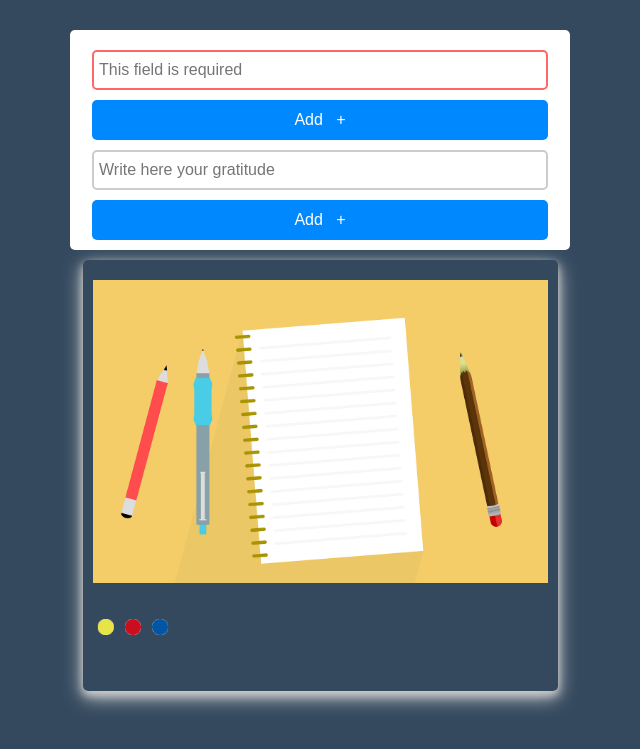
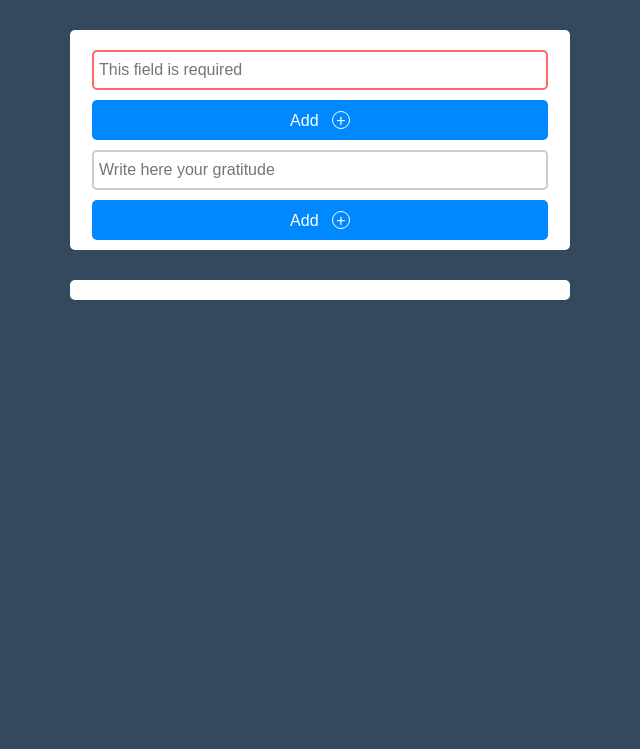
Before and after one commit to krystyna-lyn/bloom-app, a PHP site: page / in a window 1280 px wide. Shown: the top 749 px of the page, without its empty margins (320-960 px from the left). Run offline with PHP 8.4, Linux system fonts and the light colour scheme; tables that the repository leaves empty or names only in its code hold one stand-in row (values such as "Sample post").

Commit message:
update index.php; add db.php

```diff
--- a/css/style.css
+++ b/css/style.css
@@ -60,10 +60,77 @@ body {
     cursor: pointer;
 }
 
-.grat-item {
+.item {
     width: 95%;
     margin: 10px auto;
     padding: 20px 10px;
     box-shadow: 0 4px 8px 0 #ccc, 0 6px 20px 0 #ccc;
     border-radius: 5px;
 }
+
+.add-section button:hover {
+    box-shadow: 0 2px 2px 0 #ccc, 0 2px 3px 0 #ccc;
+    opacity: 0.7;
+}
+
+.add-section button span {
+    border: 1px solid #fff;
+    border-radius: 50%;
+    display: inline-block;
+    width: 18px;
+    height: 18px;
+}
+
+#error {
+    display: block;
+    background: #f2dede;
+    width: 95%;
+    margin: 0px auto;
+    color: rgb(139, 19, 19);
+    padding: 10px;
+    height: 35px;
+}
+
+.show-section {
+    width: 100%;
+    background: #fff;
+    margin: 30px auto;
+    padding: 10px;
+    border-radius: 5px;
+}
+
+.item {
+    width: 95%;
+    margin: 10px auto;
+    padding: 20px 10px;
+    box-shadow: 0 4px 8px 0 #ccc, 0 6px 20px 0 #ccc;
+    border-radius: 5px;
+}
+
+.item h2 {
+    display: inline-block;
+    padding: 5px 0px;
+    font-size: 17px;
+    font-family: sans-serif;
+    color: #555;
+}
+
+.item small {
+    display: block;
+    width: 100%;
+    padding: 5px 0px;
+    color: #888;
+    padding-left: 30px;
+    font-size: 14px;
+    font-family: sans-serif;
+}
+
+.remove-to-do:hover {
+    background: rgb(139, 97, 93);
+    color: #fff;
+}
+
+.checked {
+    color: #999 !important;
+    text-decoration: line-through;
+}
--- /dev/null
+++ b/db.php
@@ -0,0 +1,21 @@
+<?php
+
+$user = 'root';
+$pass = '';
+$host = 'localhost';
+$db = 'bloom-app';
+
+try{
+    $conn = new PDO("mysql:host=$host;dbname=$db",$user,$pass);
+    $conn->setAttribute(PDO::ATTR_ERRMODE, PDO::ERRMODE_EXCEPTION);
+   // echo 'conected!';
+}
+catch(PDOException $e){
+    echo "Connection failed: " . $e->getMessage();
+
+}
+
+
+
+
+?>
--- a/index.php
+++ b/index.php
@@ -1,3 +1,8 @@
+<?php
+require 'db.php';
+
+?>
+
 <!DOCTYPE html>
 <html lang="de">
 
@@ -19,16 +24,36 @@
                 <button type="submit">Add &nbsp; <span>&#43;</span></button>
             </form>
         </div>
-        <div class="show-grat-section">
-            <div class="grat-item">
+        <?php
+        $all = $conn -> query('SELECT * FROM all_items ORDER BY id DESC')
+        ?>
+        <div class="show-todo-section">
+            <?php if($all->rowCount() <= 0){ ?>
+            <div class="todo-item">
                 <div class="empty">
                     <img src="img/f.png" width="100%" />
                     <img src="img/Ellipsis.gif" width="80px">
                 </div>
             </div>
+            <?php } ?>
+            <?php while( $row = $all->fetch(PDO::FETCH_ASSOC) ){ ?>
+            <div class="show-section">
+                <?php if( $all -> rowCount() === 0){?>
+                <div class="item">
+                    <span id="" class="remove-to-do">x</span>
+                    <input type="checkbox" class="check-box" checked />
+                    <h2 class="checked">title 1</h2>
 
+                    <input type="checkbox" class="check-box" />
+                    <h2>title 2</h2>
+
+                    <br>
+                    <small>created: date</small>
+                </div>
+                <?php } } ?>
+
+            </div>
         </div>
-    </div>
 
 </body>
 
```
